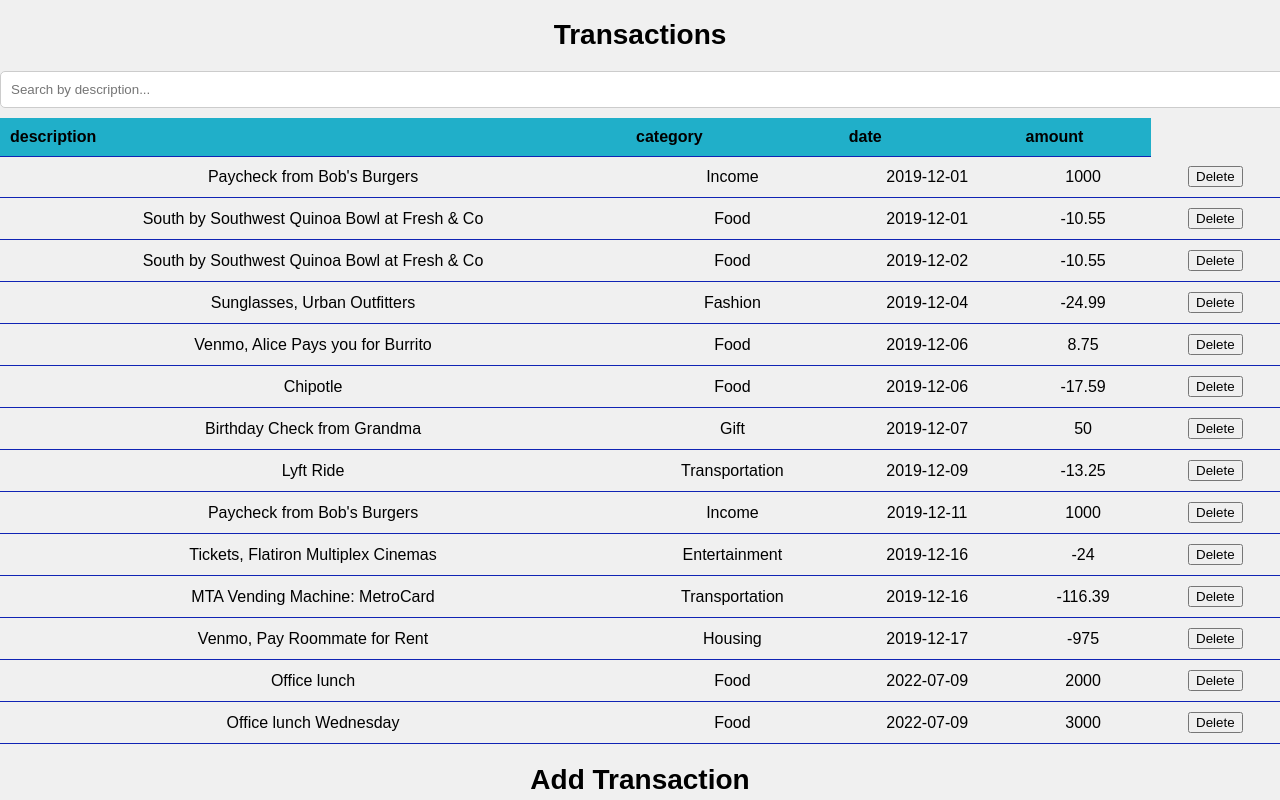
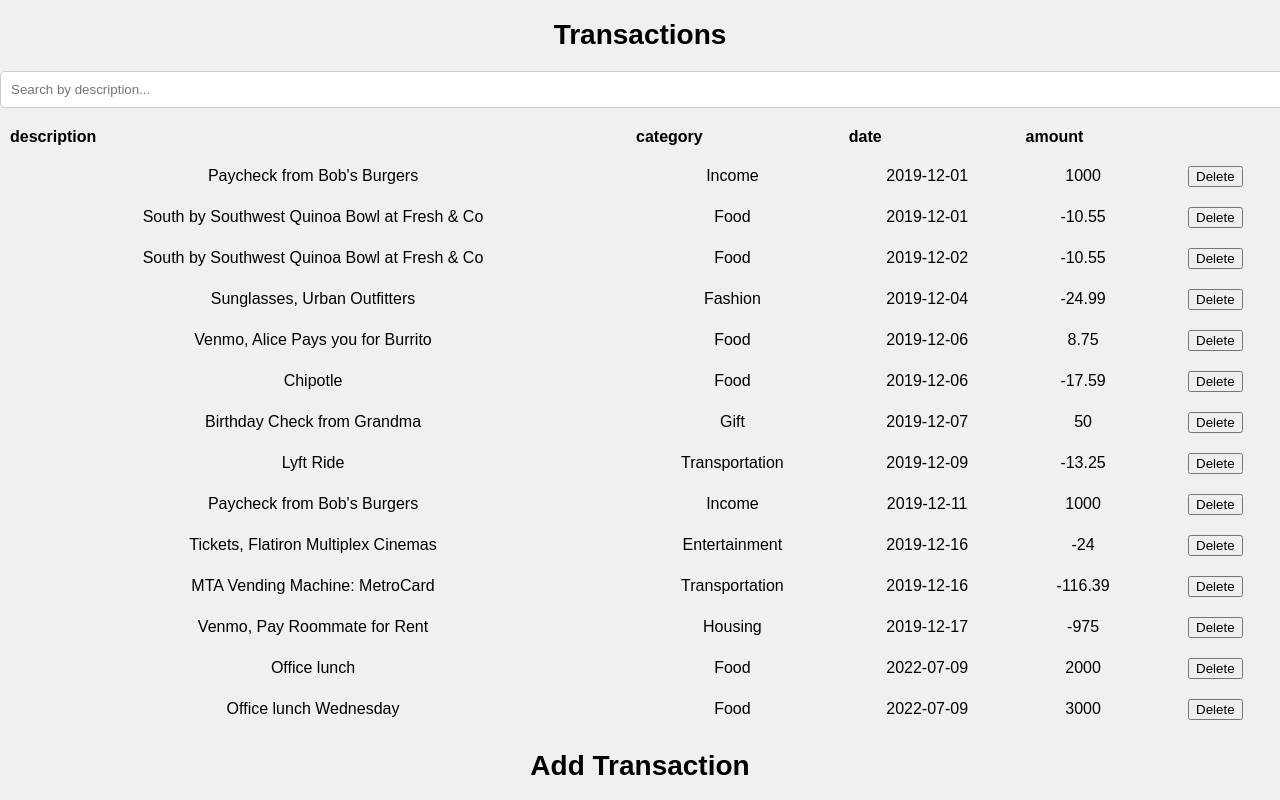
Before and after one commit to shalom-nganga/bank-of-flatiron, a React (Create React App) app: page / in a window 1280 px wide. Shown: the top 800 px of the page. Built offline with nearby package versions, Linux system fonts and the light colour scheme; data requests are answered from the project's data file.

Commit message:
edited the README.md file

```diff
--- a/src/App.css
+++ b/src/App.css
@@ -30,11 +30,11 @@ table {
 th,
 td {
   padding: 10px;
-  border-bottom: 1px solid #1024b4;
+
 }
 
 thead th {
-  background-color: #20afc9;
+
   font-weight: bold;
   text-align: left;
 }
```
Also changed, not shown: 2 other files (tests, documents, lock files or other folders).
